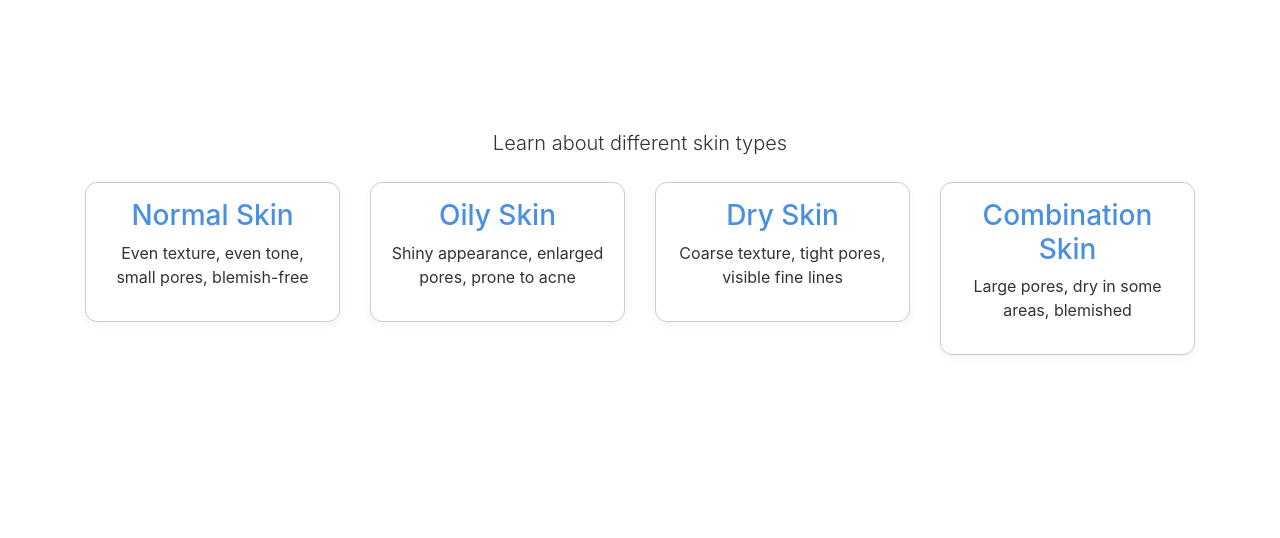
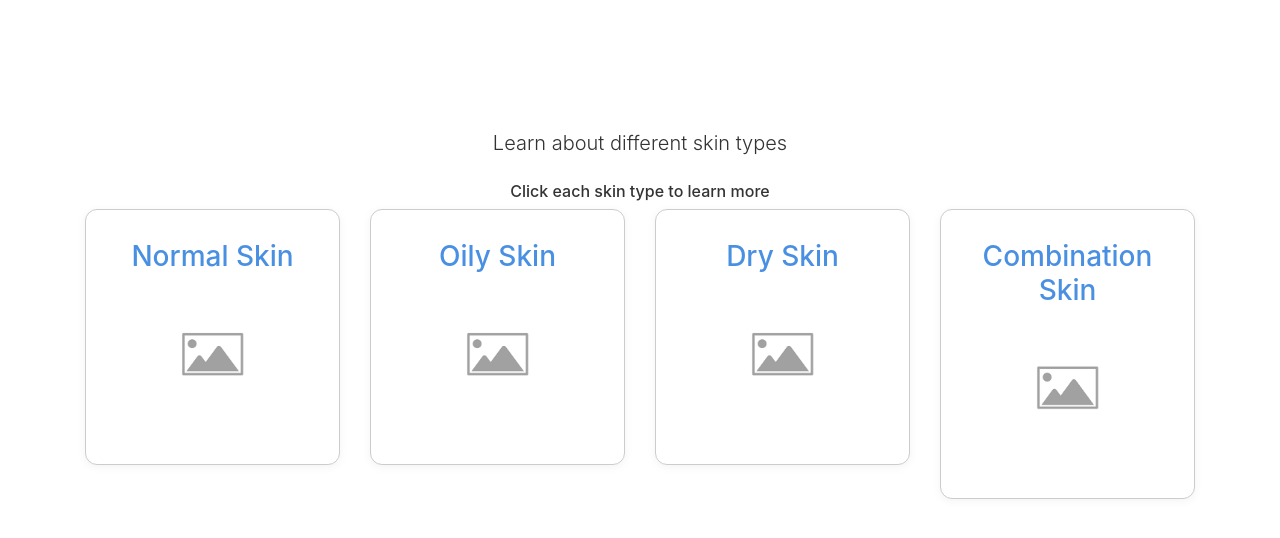
Before and after one commit to hibashaalan/skincareschool, a Flask app: page /skintype in a window 1280 px wide. Shown: the part 56-594 px from the top of the page. Run offline with Flask 3, Linux system fonts and the light colour scheme; some libraries are stand-ins or nearby versions.

Commit message:
added info to learning pages and fixed styling

```diff
--- a/static/style.css
+++ b/static/style.css
@@ -37,7 +37,6 @@ body {
     cursor: pointer;
     transition: background-color 0.3s;
   }
-
   .cta-button:hover {
     background-color: #357ab8;
   }
@@ -102,6 +101,12 @@ body {
     cursor: pointer;
     margin-bottom: 30px; /* Increased bottom margin for more space between rows */
   }
+  .info-card-content {
+    display: flex;
+    flex-direction: column; /* makes items stack top to bottom */
+    align-items: flex-start; /* aligns text to the left */
+    text-align: left; /* makes text read left-to-right */
+  }
 
   /* Adjusting the layout of the page for better overall spacing */
   main {
--- a/templates/base.html
+++ b/templates/base.html
@@ -7,83 +7,6 @@
     <link rel="stylesheet" href="http://code.jquery.com/ui/1.12.1/themes/base/jquery-ui.css">
     <link rel="stylesheet" href="https://stackpath.bootstrapcdn.com/bootstrap/4.5.2/css/bootstrap.min.css">
     <link rel="stylesheet" href="{{url_for('static', filename='style.css')}}">
-    {% block styles %}
-    <style>
-        body {
-            margin: 0;
-            font-family: 'Inter', sans-serif;
-            color: #333;
-        }
-        header {
-            background-color: #ffffff;
-            padding: 1rem 2rem;
-            box-shadow: 0 2px 5px rgba(0,0,0,0.1);
-        }
-        header h1 {
-            margin: 0;
-            font-size: 1.8rem;
-            color: #4a90e2;
-        }
-        main {
-            display: flex;
-            flex-direction: column;
-            align-items: center;
-            padding: 3rem 2rem;
-            text-align: center;
-        }
-        .cta-button {
-            margin-top: 2rem;
-            padding: 1rem 2rem;
-            background-color: #4a90e2;
-            color: white;
-            font-size: 1rem;
-            border: none;
-            border-radius: 8px;
-            cursor: pointer;
-            transition: background-color 0.3s;
-        }
-        .cta-button:hover {
-            background-color: #357ab8;
-        }
-        .info-grid {
-            display: grid;
-            grid-template-columns: repeat(auto-fit, minmax(250px, 1fr));
-            gap: 2rem;
-            max-width: 1000px;
-            margin-top: 3rem;
-        }
-        .info-card {
-            background: white;
-            padding: 1.5rem;
-            border-radius: 12px;
-            box-shadow: 0 2px 10px rgba(0,0,0,0.05);
-        }
-        .info-card h3 {
-            margin-top: 0;
-            color: #4a90e2;
-        }
-        .info-card-link {
-            text-decoration: none;
-            color: inherit;
-            display: block;
-          }
-
-          .info-card {
-            border: 1px solid #ccc;
-            padding: 16px;
-            border-radius: 12px;
-            transition: box-shadow 0.2s, transform 0.2s;
-            background-color: #fff;
-            cursor: pointer;
-          }
-
-          .info-card:hover {
-            box-shadow: 0 4px 12px rgba(0, 0, 0, 0.1);
-            transform: translateY(-2px);
-          }
-
-    </style>
-    {% endblock %}
 </head>
 <body>
     <!-- navbar -->
--- a/templates/home.html
+++ b/templates/home.html
@@ -2,7 +2,7 @@
 {% block content %}
   <h2>Learn. Match. Build.</h2>
   <p>Explore different skin types, understand the essentials, and test your knowledge</p>
-  <button class="cta-button" onclick="location.href='skintype.html'">Get Started</button>
+  <button class="cta-button" onclick="location.href='skintype'">Get Started</button>
 
   <div class="info-grid">
     <a href="skintype" class="info-card-link">
@@ -13,7 +13,7 @@
 
     <a href="foundation" class="info-card-link">
       <div class="info-card">
-        <h3>Foundations of skincare</h3>
+        <h3>Routine</h3>
       </div>
     </a>
 
--- a/templates/skintype.html
+++ b/templates/skintype.html
@@ -2,53 +2,31 @@
 {% block content %}
 <div class="container my-5">
   <p class="lead mb-4">Learn about different skin types</p>
+  <h6>Click each skin type to learn more</h6>
 
   <div class="row">
-    <!-- Normal Skin -->
+    <!-- Skin Type Cards -->
+    {% for skin in [
+      {'id': 'normal', 'label': 'Normal Skin'},
+      {'id': 'oily', 'label': 'Oily Skin'},
+      {'id': 'dry', 'label': 'Dry Skin'},
+      {'id': 'combo', 'label': 'Combination Skin'}
+    ] %}
     <div class="col-md-3">
-      <a href="#" data-toggle="modal" data-target="#normalModal" class="card-link">
+      <a href="#" data-toggle="modal" data-target="#{{ skin.id }}Modal" class="card-link">
         <div class="info-card">
-          <h3>Normal Skin</h3>
-          <p>Even texture, even tone, small pores, blemish-free</p>
+          <h3>{{ skin.label }}</h3>
+          <img src="{{ url_for('static', filename='images/placeholder.png') }}" alt="{{ skin.label }}" class="img-fluid rounded mb-2" style="width: 100%; height: auto;">
         </div>
       </a>
     </div>
-
-    <!-- Oily Skin -->
-    <div class="col-md-3">
-      <a href="#" data-toggle="modal" data-target="#oilyModal" class="card-link">
-        <div class="info-card">
-          <h3>Oily Skin</h3>
-          <p>Shiny appearance, enlarged pores, prone to acne</p>
-        </div>
-      </a>
-    </div>
-
-    <!-- Dry Skin -->
-    <div class="col-md-3">
-      <a href="#" data-toggle="modal" data-target="#dryModal" class="card-link">
-        <div class="info-card">
-          <h3>Dry Skin</h3>
-          <p>Coarse texture, tight pores, visible fine lines</p>
-        </div>
-      </a>
-    </div>
-
-    <!-- Combination Skin -->
-    <div class="col-md-3">
-      <a href="#" data-toggle="modal" data-target="#comboModal" class="card-link">
-        <div class="info-card">
-          <h3>Combination Skin</h3>
-          <p>Large pores, dry in some areas, blemished</p>
-        </div>
-      </a>
-    </div>
+    {% endfor %}
   </div>
 </div>
 
 <!-- Modals -->
 
-<!-- Normal Modal -->
+<!-- Normal Skin Modal -->
 <div class="modal fade" id="normalModal" tabindex="-1" role="dialog" aria-labelledby="normalModalLabel" aria-hidden="true">
   <div class="modal-dialog modal-dialog-centered" role="document">
     <div class="modal-content p-3">
@@ -56,14 +34,23 @@
         <h5 class="modal-title" id="normalModalLabel">Normal Skin</h5>
         <button type="button" class="close" data-dismiss="modal"><span>&times;</span></button>
       </div>
-      <div class="modal-body">
-        Normal skin is well-balanced, not too oily or dry. It features smooth texture, small pores, and even tone.
+      <div class="modal-body d-flex align-items-start">
+        <img src="{{ url_for('static', filename='images/placeholder.png') }}" alt="Normal Skin" class="img-fluid rounded mr-3" style="max-width: 120px;">
+        <div class="text-left">
+          <p>Normal skin is well-balanced, not too oily or dry. It has a smooth texture and even tone. It is less prone to breakouts and irritation.</p>
+          <ul>
+            <li>Even texture</li>
+            <li>Even tone</li>
+            <li>Small pores</li>
+            <li>Blemish free</li>
+          </ul>
+        </div>
       </div>
     </div>
   </div>
 </div>
 
-<!-- Oily Modal -->
+<!-- Oily Skin Modal -->
 <div class="modal fade" id="oilyModal" tabindex="-1" role="dialog" aria-labelledby="oilyModalLabel" aria-hidden="true">
   <div class="modal-dialog modal-dialog-centered" role="document">
     <div class="modal-content p-3">
@@ -71,14 +58,22 @@
         <h5 class="modal-title" id="oilyModalLabel">Oily Skin</h5>
         <button type="button" class="close" data-dismiss="modal"><span>&times;</span></button>
       </div>
-      <div class="modal-body">
-        Oily skin produces excess sebum, leading to shine, visible pores, and frequent breakouts. Look for lightweight, non-comedogenic products.
+      <div class="modal-body d-flex align-items-start">
+        <img src="{{ url_for('static', filename='images/placeholder.png') }}" alt="Oily Skin" class="img-fluid rounded mr-3" style="max-width: 120px;">
+        <div class="text-left">
+          <p>Oily skin produces excess sebum, leading to shine, visible pores, and frequent breakouts. Look for lightweight, non-comedogenic products.</p>
+          <ul>
+            <li>Shiny appearance</li>
+            <li>Enlarged pores</li>
+            <li>Prone to acne and blackheads</li>
+          </ul>
+        </div>
       </div>
     </div>
   </div>
 </div>
 
-<!-- Dry Modal -->
+<!-- Dry Skin Modal -->
 <div class="modal fade" id="dryModal" tabindex="-1" role="dialog" aria-labelledby="dryModalLabel" aria-hidden="true">
   <div class="modal-dialog modal-dialog-centered" role="document">
     <div class="modal-content p-3">
@@ -86,14 +81,22 @@
         <h5 class="modal-title" id="dryModalLabel">Dry Skin</h5>
         <button type="button" class="close" data-dismiss="modal"><span>&times;</span></button>
       </div>
-      <div class="modal-body">
-        Dry skin often feels tight, rough, and flaky. Use hydrating ingredients like hyaluronic acid and avoid harsh cleansers.
+      <div class="modal-body d-flex align-items-start">
+        <img src="{{ url_for('static', filename='images/placeholder.png') }}" alt="Dry Skin" class="img-fluid rounded mr-3" style="max-width: 120px;">
+        <div class="text-left">
+          <p>Dry skin lacks moisture and can feel tight or rough. It may appear dull and flaky. Look for rich, hydrating products.</p>
+          <ul>
+            <li>Coarse texture</li>
+            <li>Tight pores</li>
+            <li>Visible fine lines</li>
+          </ul>
+        </div>
       </div>
     </div>
   </div>
 </div>
 
-<!-- Combination Modal -->
+<!-- Combination Skin Modal -->
 <div class="modal fade" id="comboModal" tabindex="-1" role="dialog" aria-labelledby="comboModalLabel" aria-hidden="true">
   <div class="modal-dialog modal-dialog-centered" role="document">
     <div class="modal-content p-3">
@@ -101,8 +104,17 @@
         <h5 class="modal-title" id="comboModalLabel">Combination Skin</h5>
         <button type="button" class="close" data-dismiss="modal"><span>&times;</span></button>
       </div>
-      <div class="modal-body">
-        Combination skin features both dry and oily areas. The T-zone may be shiny while the cheeks remain dry.
+      <div class="modal-body d-flex align-items-start">
+        <img src="{{ url_for('static', filename='images/placeholder.png') }}" alt="Combination Skin" class="img-fluid rounded mr-3" style="max-width: 120px;">
+        <div class="text-left">
+          <p>Combination skin features both dry and oily areas. The T-zone may be shiny while the cheeks remain dry.</p>
+          <ul>
+            <li>Large pores</li>
+            <li>Thicker texture</li>
+            <li>Dry in some areas</li>
+            <li>Blemished</li>
+          </ul>
+        </div>
       </div>
     </div>
   </div>
```
Also changed, not shown: templates/foundation.html (+34 -31 lines).
